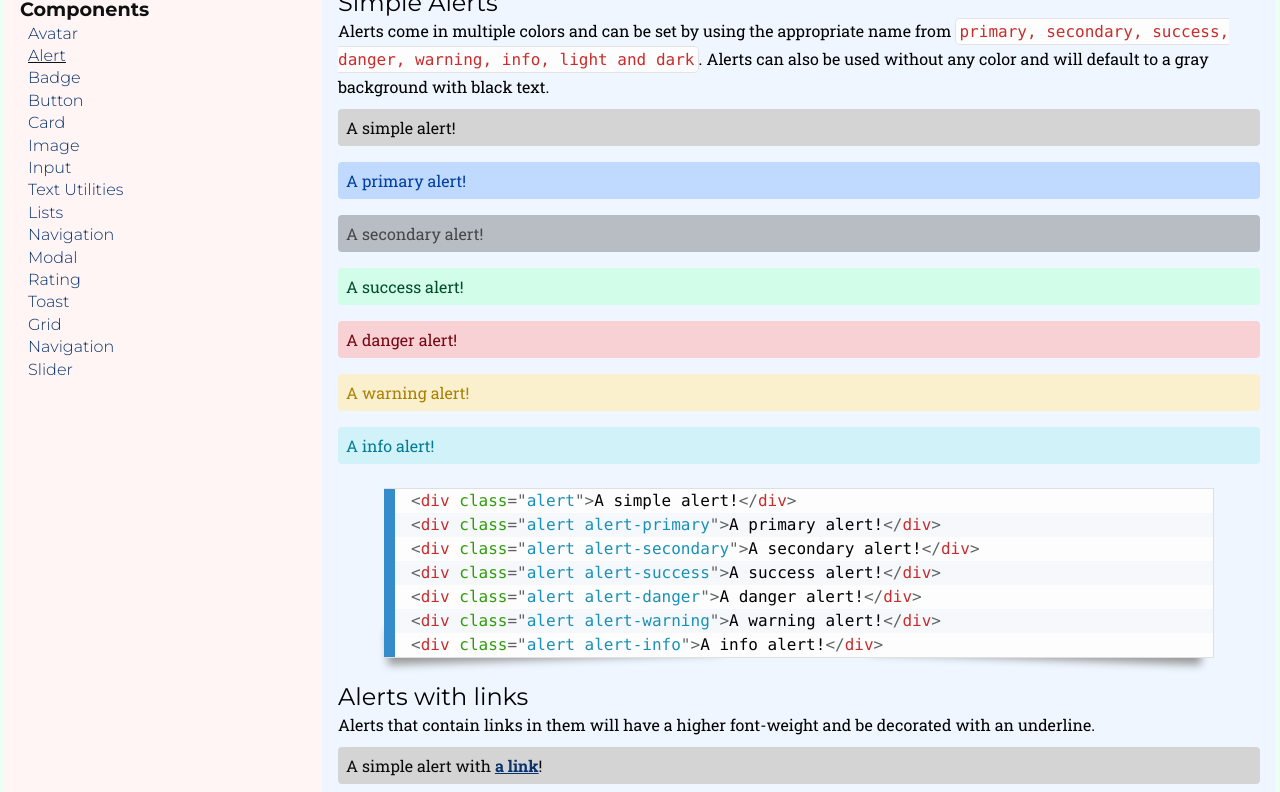
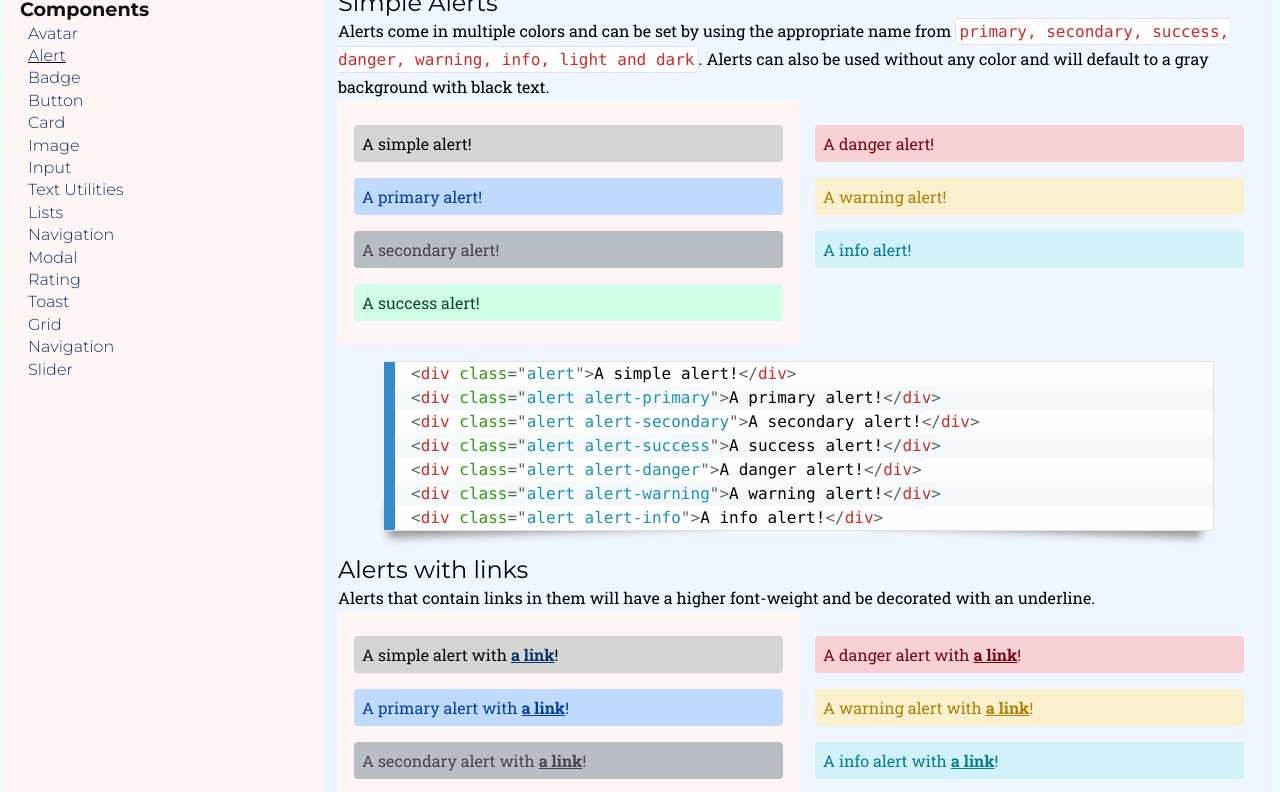
Before and after one commit to aamirmabs/css-components-library-2022, a plain HTML site: page components/alert.html in a window 1280 px wide. Shown: the part 153-945 px from the top of the page. Drawn offline with Linux system fonts and the light colour scheme.

Commit message:
alerts displayed in 6-6 layout

```diff
--- a/components/alert.html
+++ b/components/alert.html
@@ -115,14 +115,28 @@
               Alerts can also be used without any color and will default to a
               gray background with black text.
             </p>
+            <div class="row">
+              <div class="col-6-6">
+                <div class="col-6-1">
                   <div class="fl-col">
-              <div class="alert">A simple alert!</div>
-              <div class="alert alert-primary">A primary alert!</div>
+                    <div class="alert">A simple alert!
+                    </div>
+                    <div class="alert alert-primary">A primary alert!
+                    </div>
                     <div class="alert alert-secondary">A secondary alert!</div>
-              <div class="alert alert-success">A success alert!</div>
+                    <div class="alert alert-success">A success alert!
+                    </div>
+                  </div>
+                </div>
+                <div class="col-6-2">
+                  <div class="fl-col">
                     <div class="alert alert-danger">A danger alert!</div>
-              <div class="alert alert-warning">A warning alert!</div>
+                    <div class="alert alert-warning">A warning alert!
+                    </div>
                     <div class="alert alert-info">A info alert!</div>
+                  </div>
+                </div>
+              </div>
             </div>
             <div class="code-block">
               <pre><code class="language-html">
@@ -139,21 +153,39 @@
             <h2>Alerts with links</h2>
             <p>Alerts that contain links in them will have a higher font-weight
               and be decorated with an underline.</p>
+            <div class="row">
+              <div class="col-6-6">
+                <div class="col-6-1">
                   <div class="fl-col">
-              <div class="alert">A simple alert with <a href="#">a link</a>!
+                    <div class="alert">A simple alert with <a href="#">a
+                        link</a>!
                     </div>
                     <div class="alert alert-primary">A primary alert with <a
-                  href="#">a link</a>!</div>
+                        href="#">a link</a>!
+                    </div>
                     <div class="alert alert-secondary">A secondary alert with <a
-                  href="#">a link</a>!</div>
+                        href="#">a
+                        link</a>!</div>
                     <div class="alert alert-success">A success alert with <a
-                  href="#">a link</a>!</div>
-              <div class="alert alert-danger">A danger alert with <a href="#">a
+                        href="#">a link</a>!
+                    </div>
+                  </div>
+                </div>
+                <div class="col-6-2">
+                  <div class="fl-col">
+                    <div class="alert alert-danger">A danger alert with <a
+                        href="#">a
                         link</a>!</div>
                     <div class="alert alert-warning">A warning alert with <a
-                  href="#">a link</a>!</div>
-              <div class="alert alert-info">A info alert with <a href="#">a
+                        href="#">a
+                        link</a>!
+                    </div>
+                    <div class="alert alert-info">A info alert with <a
+                        href="#">a
                         link</a>!</div>
+                  </div>
+                </div>
+              </div>
             </div>
             <div class="code-block">
               <pre><code class="language-html">
@@ -182,7 +214,7 @@
             </div>
 
             <div class="prev-next-nav">
-              <a href="/components/alert.html">&lt;&lt; Alerts</a>
+              <a href="/components/avatar.html">&lt;&lt; Avatars</a>
               <a href="/components/badge.html">Badge &gt;&gt;</a>
             </div>
           </div>
```
Lines whose indentation alone changed are shown as unchanged.
